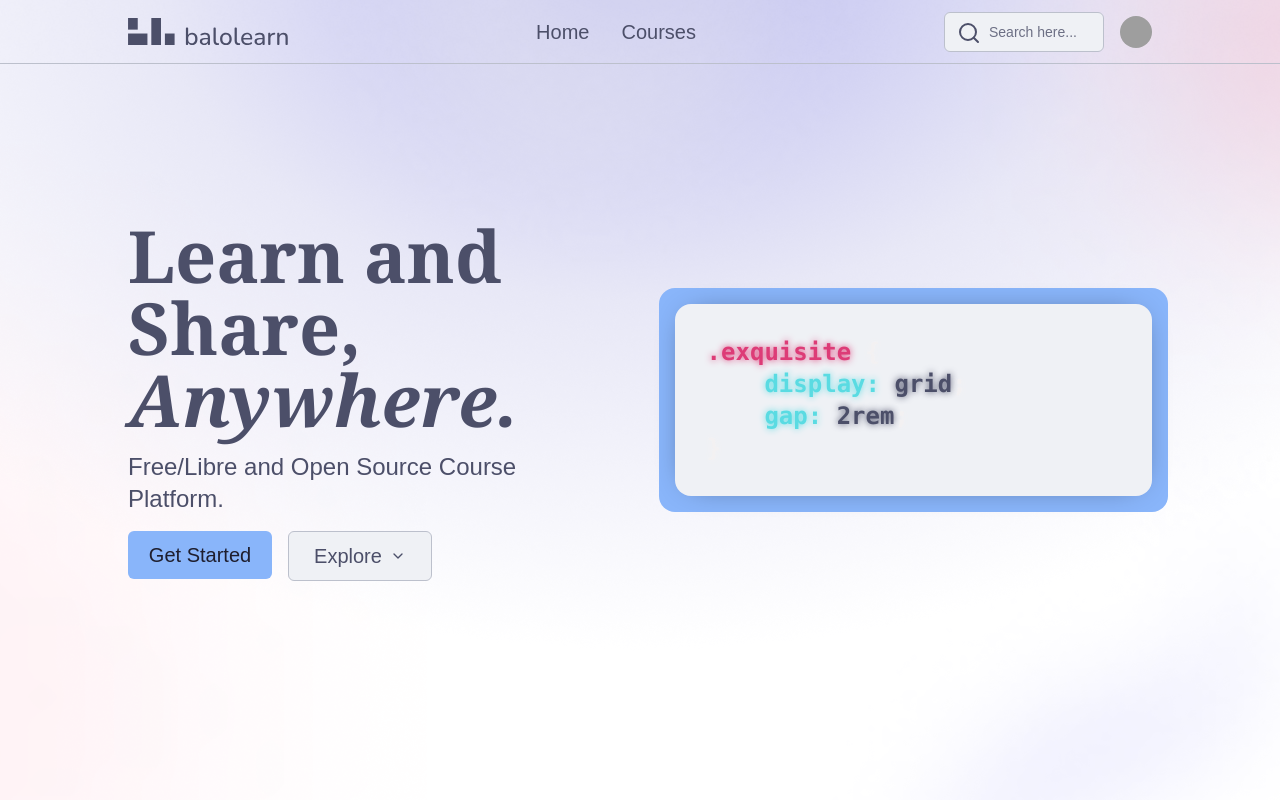
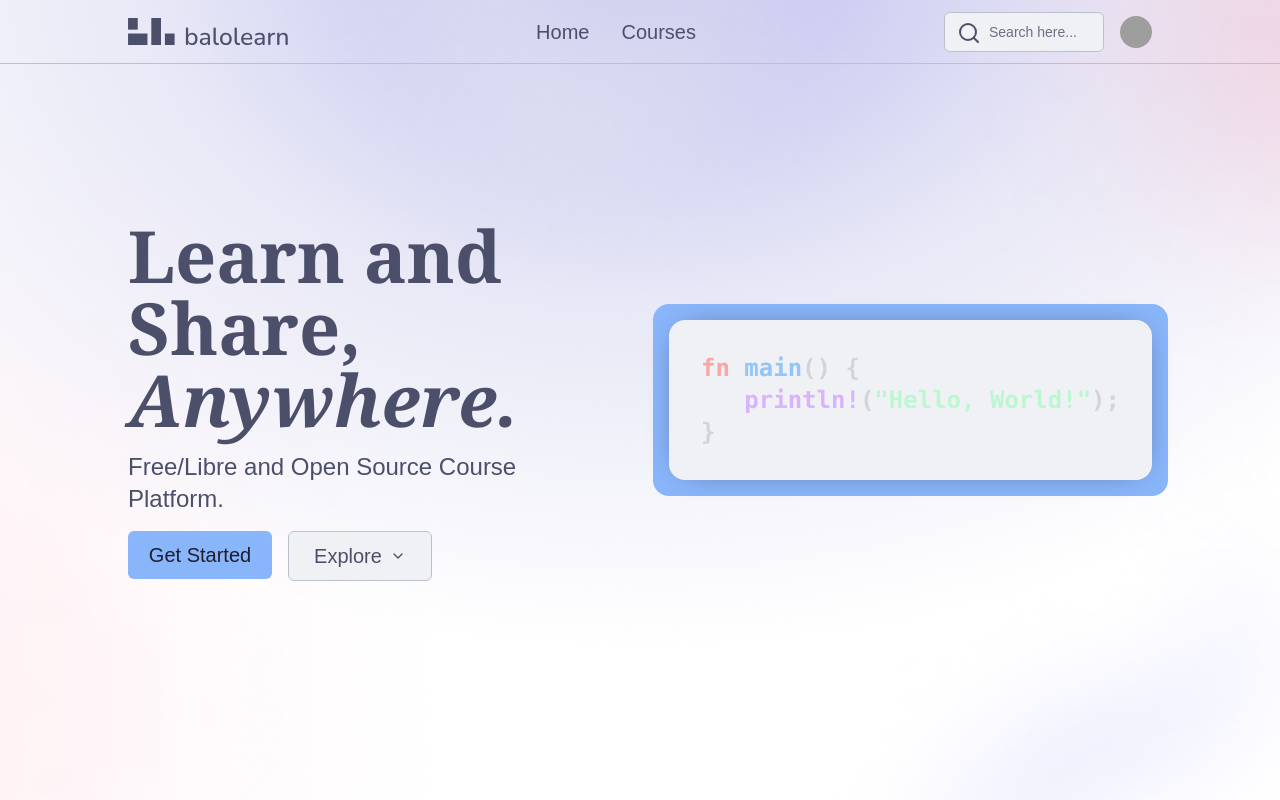
Before and after one commit to CDL48/balolearn, a Next.js app: page / in a window 1280 px wide. Shown: the top 800 px of the page. Built offline with nearby package versions, Linux system fonts and the light colour scheme; grey boxes are pictures that could not be loaded.

Commit message:
refactor: tidying up css

```diff
--- a/src/components/card/TiltingCard.tsx
+++ b/src/components/card/TiltingCard.tsx
@@ -39,18 +39,17 @@ export default function TiltingCard() {
             <pre
                 ref={preRef}
                 tabIndex={0}
-                className="language-css pre relative rounded-2xl bg-background p-8 text-xl font-bold lg:text-2xl"
+                className="pre relative rounded-2xl bg-background p-8 text-xl font-bold before:absolute before:inset-3 before:z-[-1] before:rounded-2xl before:bg-black before:opacity-50 before:blur-[15px] before:content-[''] after:absolute after:inset-[-1rem] after:z-[-2] after:rounded-2xl after:bg-primary after:content-[''] lg:text-2xl"
             >
-                <code className="language-css">
-                    <span className="token selector">.exquisite</span>
-                    <span className="token punctuation">{" {\n"}</span>
-                    <span className="token property">{"    "}display</span>
-                    <span className="token punctuation">:</span> grid
-                    <span className="token punctuation">;{"\n"}</span>
-                    <span className="token property">{"    "}gap</span>
-                    <span className="token punctuation">:</span> 2rem
-                    <span className="token punctuation">;{"\n"}</span>
-                    <span className="token punctuation">{"}"}</span>
+                <code className="text-gray-300">
+                    <span className="text-red-300">fn</span>
+                    <span className="text-blue-300">{" main"}</span>
+                    <span>{"() {\n"}</span>
+                    <span>{"   "}</span>
+                    <span className="text-purple-300">println!</span>(
+                    <span className="text-green-200">{'"Hello, World!"'}</span>
+                    );
+                    <span>{"\n}"}</span>
                 </code>
             </pre>
         </div>
--- a/src/components/card/tiltingCardStyle.css
+++ b/src/components/card/tiltingCardStyle.css
@@ -1,56 +1,12 @@
 .pre {
-    --pink: hsl(338, 70%, 55%);
-    --teal: hsl(183, 70%, 62%);
-    --white: hsl(334, 7%, 95%);
-    --selector: var(--pink);
-    --property: var(--teal);
-    --punctuation: var(--white);
-    --undefined: var(--white);
-
     transform-style: preserve-3d;
     transform: perspective(5000px) rotateY(var(--rotateX)) rotateX(var(--rotateY));
 }
 
-.pre>* {
-    text-shadow: 0 0 0.3em currentColor;
-}
-
-.pre::before,
-.pre::after {
-    content: "";
-    position: absolute;
-    border-radius: inherit;
-}
-
 .pre::before {
-    inset: 0.75rem;
-    border-radius: inherit;
-    background: black;
-    z-index: -1;
     transform: translateZ(-50px);
-    filter: blur(15px);
-    opacity: 0.5;
 }
 
 .pre::after {
-    z-index: -2;
-    inset: -1rem;
-    background-color: hsl(var(--primary));
     transform: translateZ(-50px);
 }
-
-.selector {
-    color: var(--selector);
-}
-
-.property {
-    color: var(--property);
-}
-
-.punctuation {
-    color: var(--punctuation);
-}
-
-.property+.punctuation {
-    color: var(--property);
-}
```
